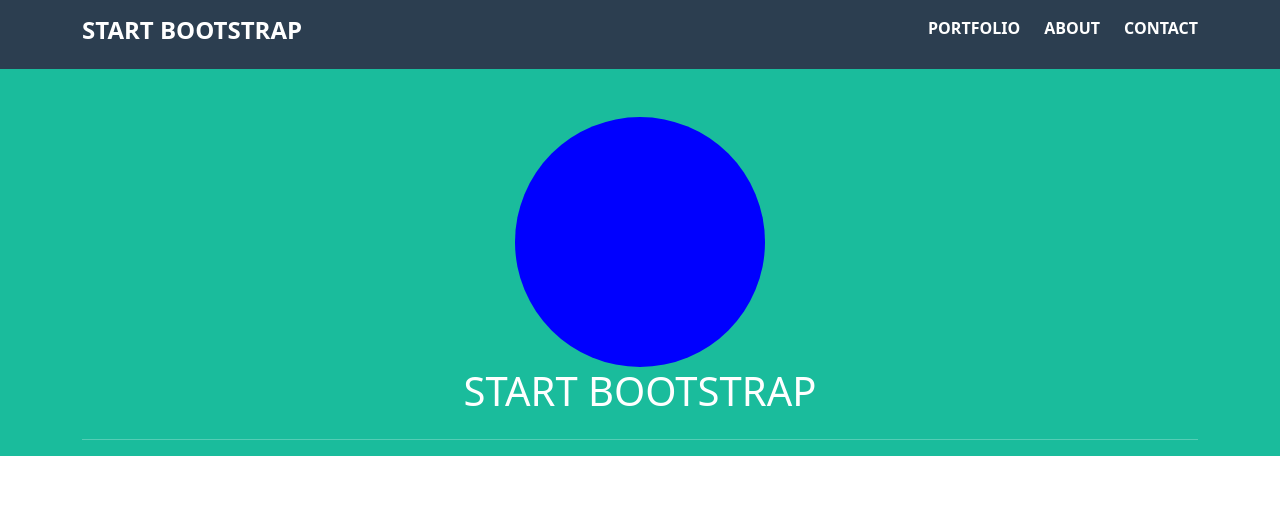
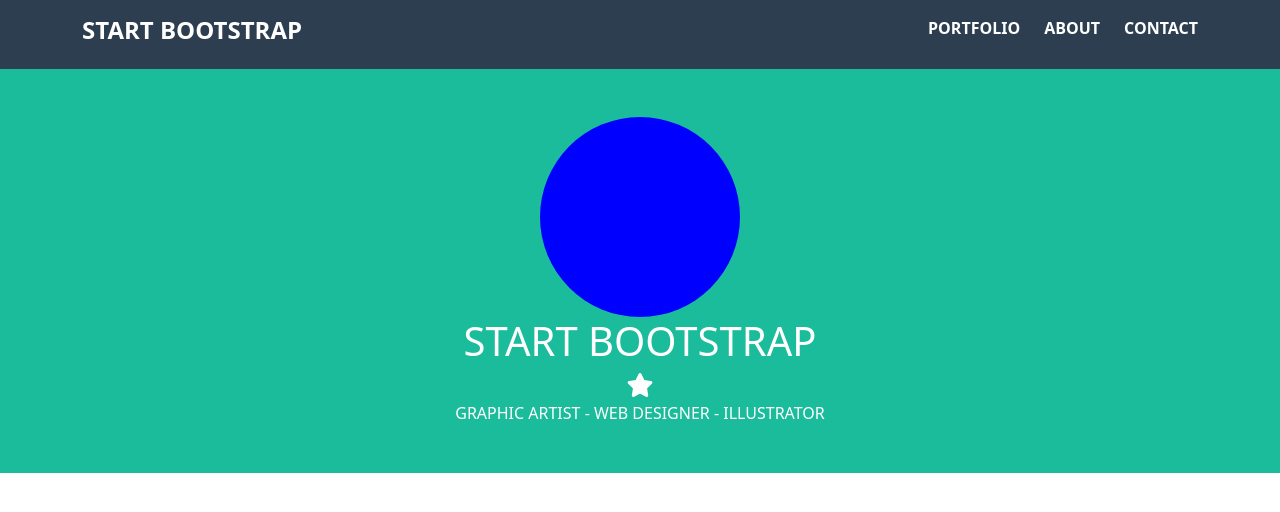
Before and after one commit to MyNameIsAlpaca/html-css-bootstrap-freelancer, a plain HTML site: page index.html in a window 1280 px wide. Drawn offline with nearby package versions, Linux system fonts and the light colour scheme.

Commit message:
feat: complete header

```diff
--- a/css/style.css
+++ b/css/style.css
@@ -16,8 +16,8 @@ header {
 }
 
 .immagine-test {
-    width: 250px;
-    height: 250px;
+    width: 200px;
+    height: 200px;
     background-color: blue;
     border-radius: 50%;
 }
--- a/index.html
+++ b/index.html
@@ -5,6 +5,7 @@
     <meta http-equiv="X-UA-Compatible" content="IE=edge">
     <meta name="viewport" content="width=device-width, initial-scale=1.0">
     <title>Bootstrap</title>
+    <link rel="stylesheet" href="https://cdnjs.cloudflare.com/ajax/libs/font-awesome/6.2.0/css/all.min.css" integrity="sha512-xh6O/CkQoPOWDdYTDqeRdPCVd1SpvCA9XXcUnZS2FmJNp1coAFzvtCN9BmamE+4aHK8yyUHUSCcJHgXloTyT2A==" crossorigin="anonymous" referrerpolicy="no-referrer" />
     <link href="https://cdn.jsdelivr.net/npm/bootstrap@5.0.2/dist/css/bootstrap.min.css" rel="stylesheet" integrity="sha384-EVSTQN3/azprG1Anm3QDgpJLIm9Nao0Yz1ztcQTwFspd3yD65VohhpuuCOmLASjC" crossorigin="anonymous">
     <link rel="stylesheet" href="css/style.css">
 </head>
@@ -32,15 +33,24 @@
     <!-- header -->
 
     <header>
-        <div class="container main-container">
-            <div class="row">
-                <div class="col-12 py-0 mt-5 d-flex justify-content-center">
-                    <div class="immagine-test"></div>
+        <div class="container main-container d-flex justify-content-center pb-5">
+            <div class="row d-flex flex-column">
+                <div class="col py-0 mt-5 d-flex justify-content-center">
+                    <div class="immagine-test pb-2"></div>
                 </div>
-                <div class="col-12 py-0 mt- d-flex justify-content-center">
-                    <h1 class="col-12 d-flex justify-content-center fs-1">START BOOTSTRAP</h1>
+                <div class="col">
+                    <h1 class="col d-flex justify-content-center fs-1">START BOOTSTRAP</h1>
                 </div>
-                <div class="col-12"><hr></div>
+                <div class="col d-flex justify-content-center fs-4 pb-1">
+                    <i class="fa-solid fa-star"></i>
+                </div>
+                <div class="col">
+                    <span>GRAPHIC ARTIST</span>
+                    <span>-</span>
+                    <span>WEB DESIGNER</span>
+                    <span>-</span>
+                    <span>ILLUSTRATOR</span>
+                </div>
             </div>
         </div>
     </header>
```
